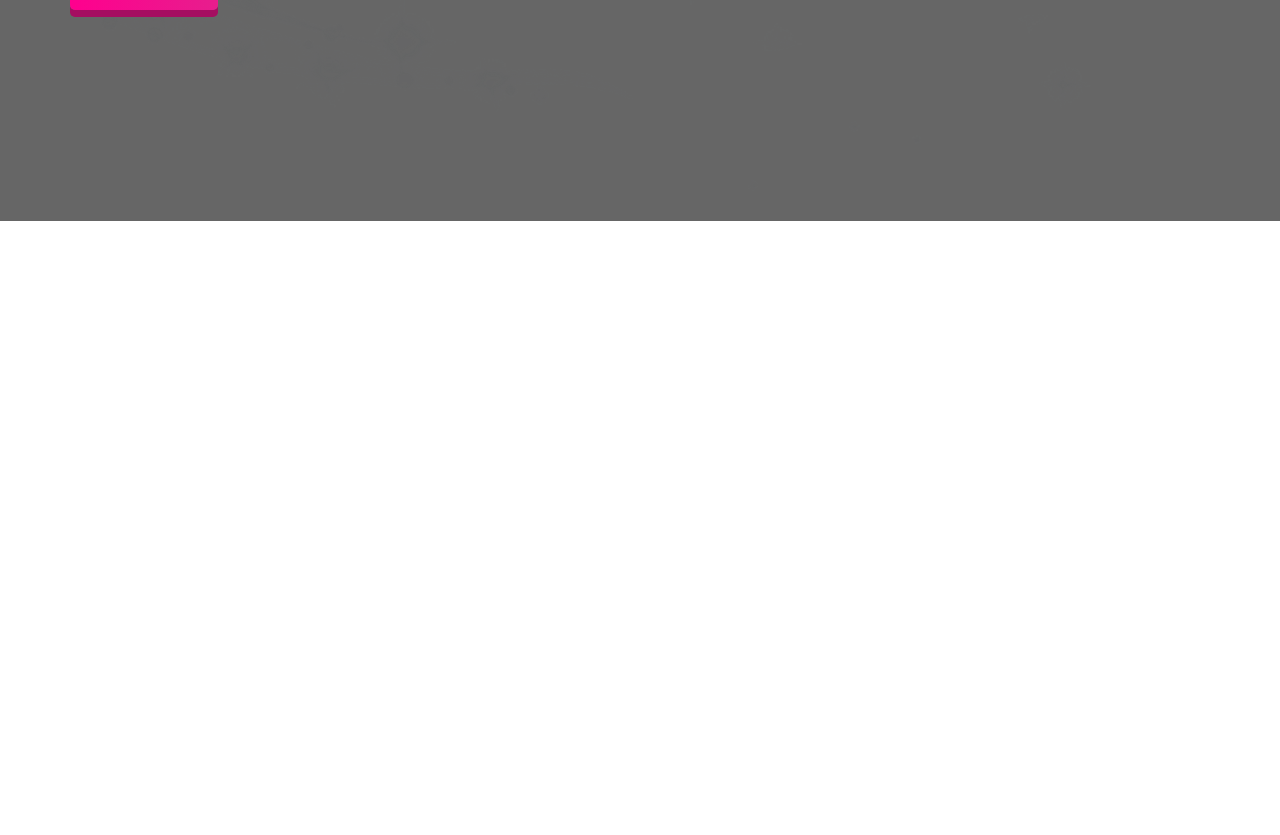
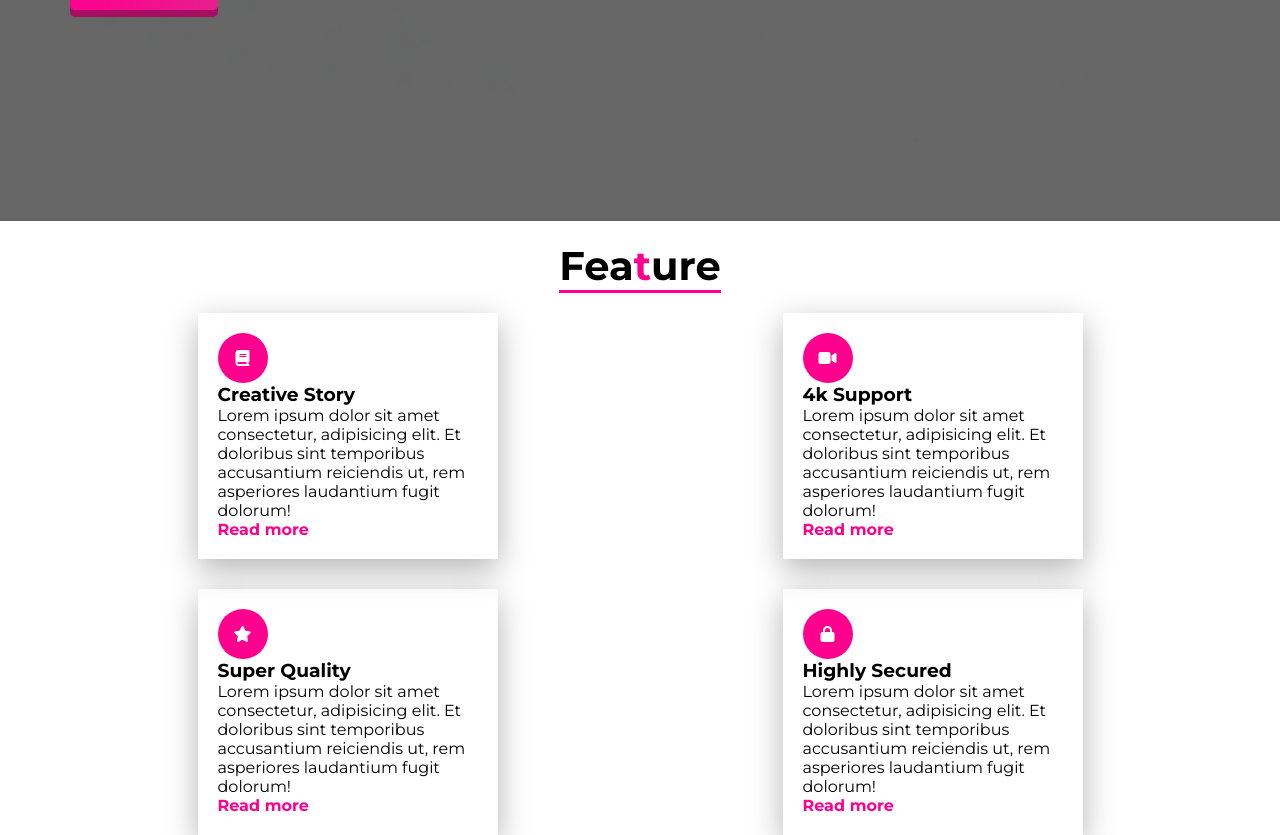
Before and after one commit to abunaserkayes0/Cosmic-world, a plain HTML site: page index.html in a window 1280 px wide. Shown: the part 579-1414 px from the top of the page. Before the commit the page ends 800 px from the top, so only its background shows below. Drawn offline with Linux system fonts and the light colour scheme.

Commit message:
update-feature

```diff
--- a/css/style.css
+++ b/css/style.css
@@ -32,6 +32,15 @@ body {
 .primary-button:active {
   top: 5px;
   box-shadow: 0 5px 0 #a50e61;
+}
+.section-title {
+  text-align: center;
+}
+.section-title h2 {
+  font-size: 40px;
+  border-bottom: 3px solid #ff008e;
+  display: inline-block;
+  margin: 20px 0;
 }
 /* navigation-Section */
 header {
@@ -88,3 +97,32 @@ nav {
 .banner-right img {
   width: 100%;
 }
+
+/* Feature-section */
+.features {
+  display: grid;
+  grid-template-columns: repeat(2, 1fr);
+  gap:30px
+}
+.single-feature {
+  width: 300px;
+  margin: 0 auto;
+  box-shadow: 0 10px 30px rgba(0, 0, 0, 0.3);
+  padding:20px;
+}
+.single-feature .icons {
+  display: flex;
+  justify-content: center;
+  align-items: center;
+  width: 50px;
+  height: 50px;
+  border-radius: 50%;
+  background-color: #ff008e;
+  padding: 20px;
+  color: white;
+}
+.single-feature a{
+  text-decoration: none;
+  font-weight: bold;
+  color: #ff008e;
+}
--- a/index.html
+++ b/index.html
@@ -5,6 +5,10 @@
     <meta http-equiv="X-UA-Compatible" content="IE=edge" />
     <meta name="viewport" content="width=device-width, initial-scale=1.0" />
     <link rel="stylesheet" href="css/style.css" />
+    <script
+      src="https://kit.fontawesome.com/d48a6e867f.js"
+      crossorigin="anonymous"
+    ></script>
     <title>Cosmic world</title>
   </head>
   <body>
@@ -41,5 +45,54 @@
         </div>
       </section>
     </header>
+    <main class="container">
+      <section id="feature">
+        <div class="section-title">
+          <h2>Fea<span class="highlight-text">t</span>ure</h2>
+        </div>
+        <div class="features">
+          <div class="single-feature">
+            <i class="icons fa-solid fa-book"></i>
+            <h3>Creative Story</h3>
+            <p>
+              Lorem ipsum dolor sit amet consectetur, adipisicing elit. Et
+              doloribus sint temporibus accusantium reiciendis ut, rem
+              asperiores laudantium fugit dolorum!
+            </p>
+            <a href="#">Read more</a>
+          </div>
+          <div class="single-feature">
+            <i class="icons fa-solid fa-video"></i>
+            <h3>4k Support</h3>
+            <p>
+              Lorem ipsum dolor sit amet consectetur, adipisicing elit. Et
+              doloribus sint temporibus accusantium reiciendis ut, rem
+              asperiores laudantium fugit dolorum!
+            </p>
+            <a href="#">Read more</a>
+          </div>
+          <div class="single-feature">
+            <i class="icons fa-solid fa-star"></i>
+            <h3>Super Quality</h3>
+            <p>
+              Lorem ipsum dolor sit amet consectetur, adipisicing elit. Et
+              doloribus sint temporibus accusantium reiciendis ut, rem
+              asperiores laudantium fugit dolorum!
+            </p>
+            <a href="#">Read more</a>
+          </div>
+          <div class="single-feature">
+            <i class="icons fa-solid fa-lock"></i>
+            <h3>Highly Secured</h3>
+            <p>
+              Lorem ipsum dolor sit amet consectetur, adipisicing elit. Et
+              doloribus sint temporibus accusantium reiciendis ut, rem
+              asperiores laudantium fugit dolorum!
+            </p>
+            <a href="#">Read more</a>
+          </div>
+        </div>
+      </section>
+    </main>
   </body>
 </html>
```
